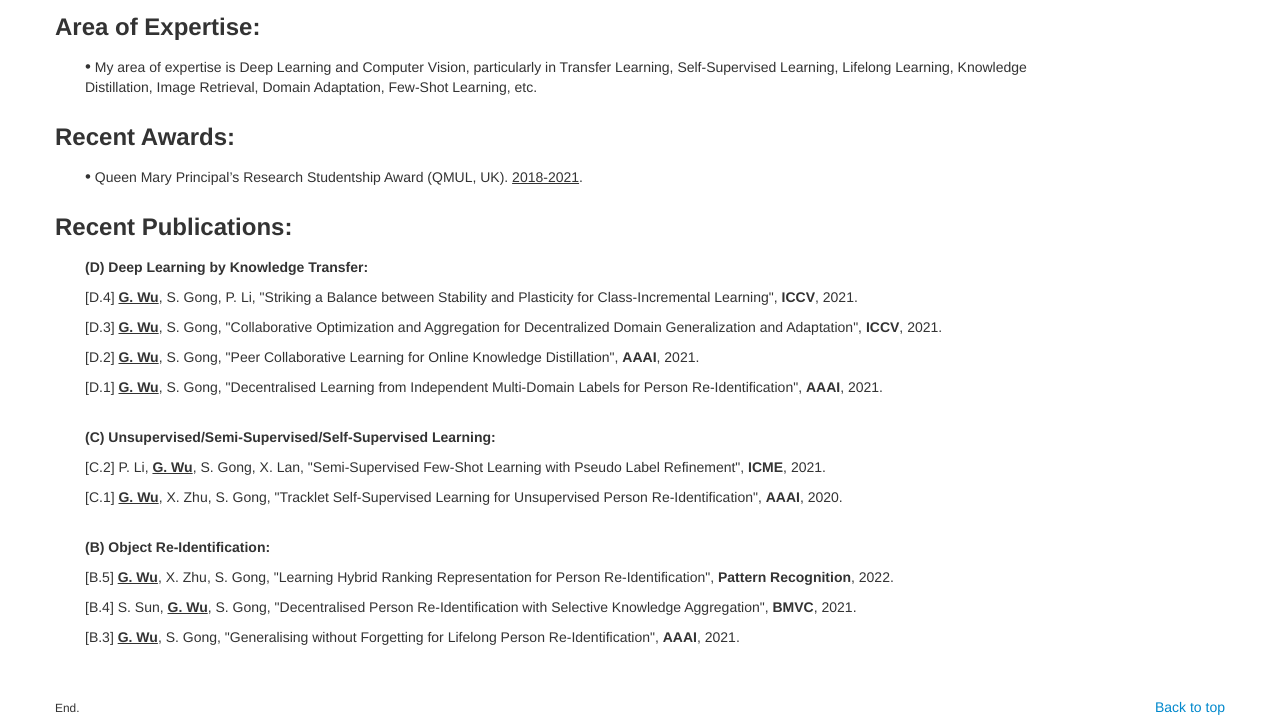
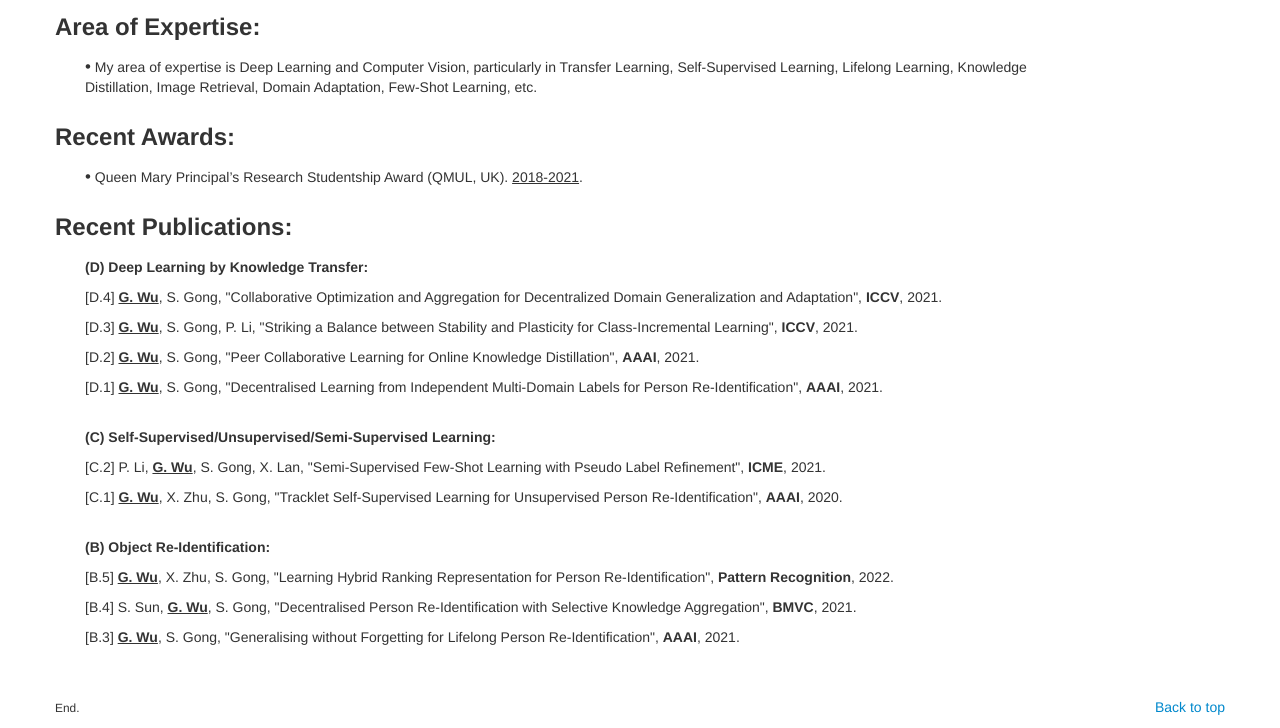
Before and after one commit to guilewu/guilewu.github.io, a plain HTML site: page index.html in a window 1280 px wide. Shown: the part 332-1060 px from the top of the page. Drawn offline with Linux system fonts and the light colour scheme.

Commit message:
Update index.html

```diff
--- a/index.html
+++ b/index.html
@@ -93,16 +93,16 @@
                 <div class="span10">
                     <strong>(D) Deep Learning by Knowledge Transfer:</strong>
                     <p></p>
-                    [D.4] <strong><u>G. Wu</u></strong>, S. Gong, P. Li, "Striking a Balance between Stability and Plasticity for Class-Incremental Learning", <strong>ICCV</strong>, 2021.
+                    [D.4] <strong><u>G. Wu</u></strong>, S. Gong, "Collaborative Optimization and Aggregation for Decentralized Domain Generalization and Adaptation", <strong>ICCV</strong>, 2021.
                     <p></p>
-                    [D.3] <strong><u>G. Wu</u></strong>, S. Gong, "Collaborative Optimization and Aggregation for Decentralized Domain Generalization and Adaptation", <strong>ICCV</strong>, 2021.
+                    [D.3] <strong><u>G. Wu</u></strong>, S. Gong, P. Li, "Striking a Balance between Stability and Plasticity for Class-Incremental Learning", <strong>ICCV</strong>, 2021.
                     <p></p>
                     [D.2] <strong><u>G. Wu</u></strong>, S. Gong, "Peer Collaborative Learning for Online Knowledge Distillation", <strong>AAAI</strong>, 2021.
                     <p></p>
                      [D.1] <strong><u>G. Wu</u></strong>, S. Gong, "Decentralised Learning from Independent Multi-Domain Labels for Person Re-Identification", <strong>AAAI</strong>, 2021.
                     <p></p>
                     <br>
-                    <strong>(C) Unsupervised/Semi-Supervised/Self-Supervised Learning:</strong>
+                    <strong>(C) Self-Supervised/Unsupervised/Semi-Supervised Learning:</strong>
                     <p></p>
                     [C.2] P. Li, <strong><u>G. Wu</u></strong>, S. Gong, X. Lan, "Semi-Supervised Few-Shot Learning with Pseudo Label Refinement", <strong>ICME</strong>, 2021.
                     <p></p>
```
